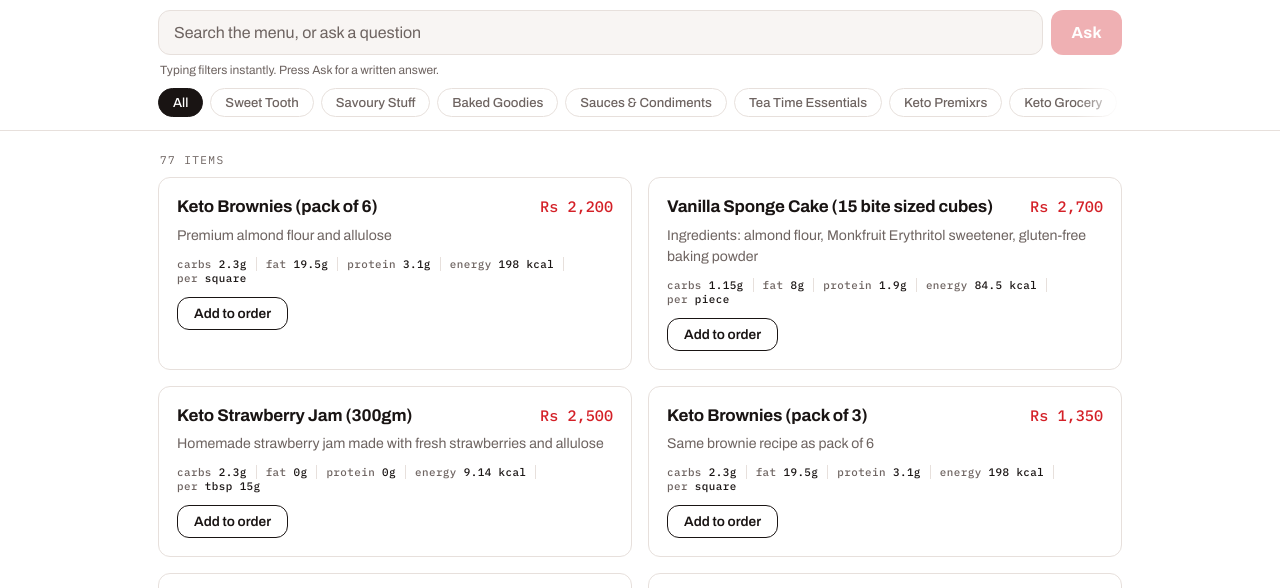
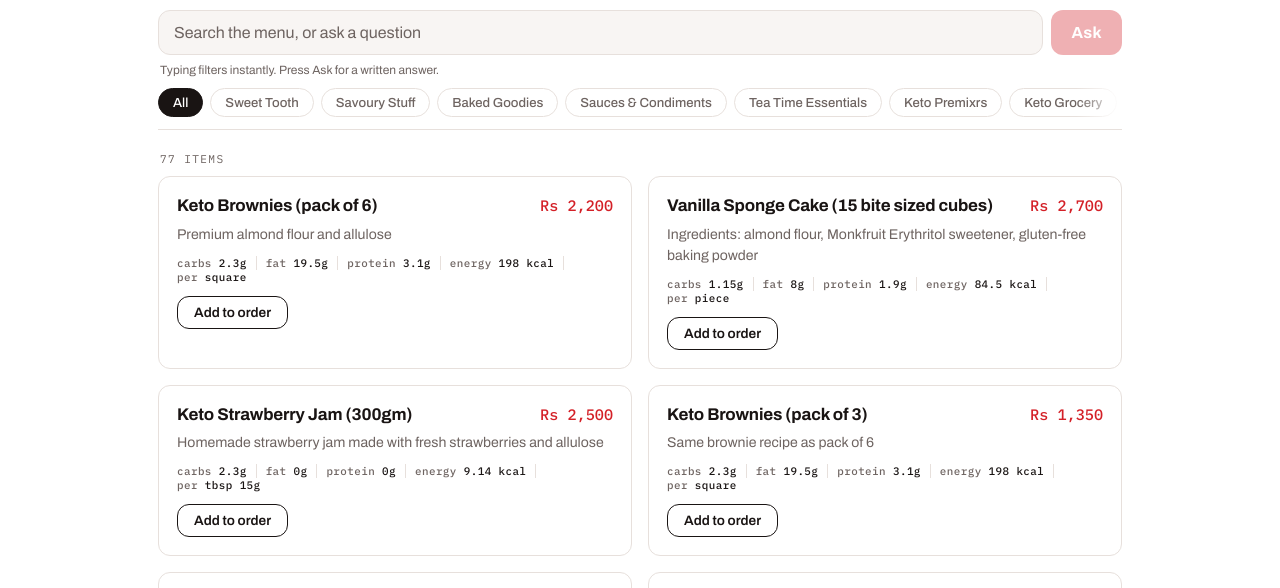
Before and after one commit to Abtaal2003/Ketogenesis, a website: page public/index.html in a window 1280 px wide. Shown: the part 141-729 px from the top of the page. Drawn offline with Linux system fonts and the light colour scheme.

Commit message:
update the style.css

```diff
--- a/public/styles.css
+++ b/public/styles.css
@@ -39,6 +39,12 @@
      of the menu. Matching the light-mode contrast ratio would faithfully
      reproduce that problem, so dark mode steps it back instead. */
   --rule:#191413;
+
+  /* The horizontal gutter on both content wraps. A token, not a repeated
+     literal, because the ask bar's hairline is positioned to match it and
+     the two must agree at every width — a hardcoded copy would drift
+     silently the first time this changed. */
+  --gutter:18px;
 }
 /* Dark mode. Warm near-black rather than pure black, off-white text, and
    the brand red brightened a touch so it still reads as an accent against
@@ -84,8 +90,8 @@ body{
    answer, order bar) stayed at 660px and the page read as left-heavy,
    with the answer marooned beside empty space. Both wraps now widen
    together, so every row shares an edge. On phones they are identical. */
-.wrap{max-width:660px;margin:0 auto;padding:0 18px}
-.wrap-wide{max-width:660px;margin:0 auto;padding:0 18px}
+.wrap{max-width:660px;margin:0 auto;padding:0 var(--gutter)}
+.wrap-wide{max-width:660px;margin:0 auto;padding:0 var(--gutter)}
 @media (min-width:900px){
   .wrap,.wrap-wide{max-width:1000px}
 }
@@ -122,9 +128,26 @@ header{padding:30px 0 20px;border-bottom:2px solid var(--rule);
 .tag b{color:var(--red);font-weight:500}
 
 /* ---------- the one input ---------- */
+/* The bar itself spans the viewport, because a sticky bar has to: its
+   background is what stops the product grid showing through at the edges
+   as it scrolls underneath. The RULE is a different matter. As a border
+   on this element it ran the full width of the screen while everything it
+   separates — the chips above it, the cards below — sits in a centred
+   column, so the line overshot the layout at both ends. It now belongs to
+   the content track instead, drawn inside the wrap's gutter so it starts
+   and stops exactly where the cards and the masthead rule do. */
 .askbar{position:sticky;top:0;z-index:20;background:var(--paper);
-        padding:13px 0 10px;border-bottom:1px solid var(--line);
-        transition:background .25s ease,border-color .25s ease}
+        padding:13px 0 0;
+        transition:background .25s ease}
+.askbar > .wrap{position:relative;padding-bottom:10px}
+.askbar > .wrap::after{
+  content:"";position:absolute;bottom:0;height:1px;
+  /* Tied to the wraps' gutter, so the rule starts and stops exactly where
+     the cards do no matter what that value becomes. */
+  left:var(--gutter);right:var(--gutter);
+  background:var(--line);
+  transition:background .25s ease;
+}
 .field{display:flex;gap:8px}
 input[type=search]{
   flex:1;min-width:0;appearance:none;background:var(--wash);
@@ -278,4 +301,31 @@ footer a{color:var(--red);font-weight:500}
 footer .meta{font-family:"IBM Plex Mono",monospace;font-size:.7rem;
              letter-spacing:.08em;text-transform:uppercase;margin-top:14px}
 
+/* ---------- touch targets ----------
+   Sized by input device, not viewport width. A narrow window on a laptop
+   still has a cursor and does not need 44px targets; a tablet has a
+   finger and does, at a width that a max-width query would miss. Apple
+   asks for 44px, Android 48px.
+
+   min-height rather than extra padding, so the target is exactly 44px
+   whether or not Archivo has loaded — padding alone leaves the height at
+   the mercy of font metrics, and the fallback face is a different size.
+
+   The chips are the important one. They are the primary navigation on a
+   phone AND they sit in a horizontally scrolling row, which is the worst
+   combination: a tap that lands slightly off is interpreted as the start
+   of a scroll, so the category simply does not change and the row feels
+   broken rather than mis-tapped.
+
+   Taller chips make the sticky ask bar taller too, on the device with the
+   least vertical room to spare, so the row's own padding tightens to give
+   about half of it back. */
+@media (pointer:coarse){
+  .chips{padding:6px 0 2px}
+  .chip{min-height:44px;display:flex;align-items:center;padding:0 16px}
+  .add{min-height:44px;display:inline-flex;align-items:center}
+  .go{min-height:44px;display:inline-flex;align-items:center}
+  .theme{width:44px;height:44px}
+}
+
 @media (prefers-reduced-motion:reduce){*{animation:none!important;transition:none!important}}
```
